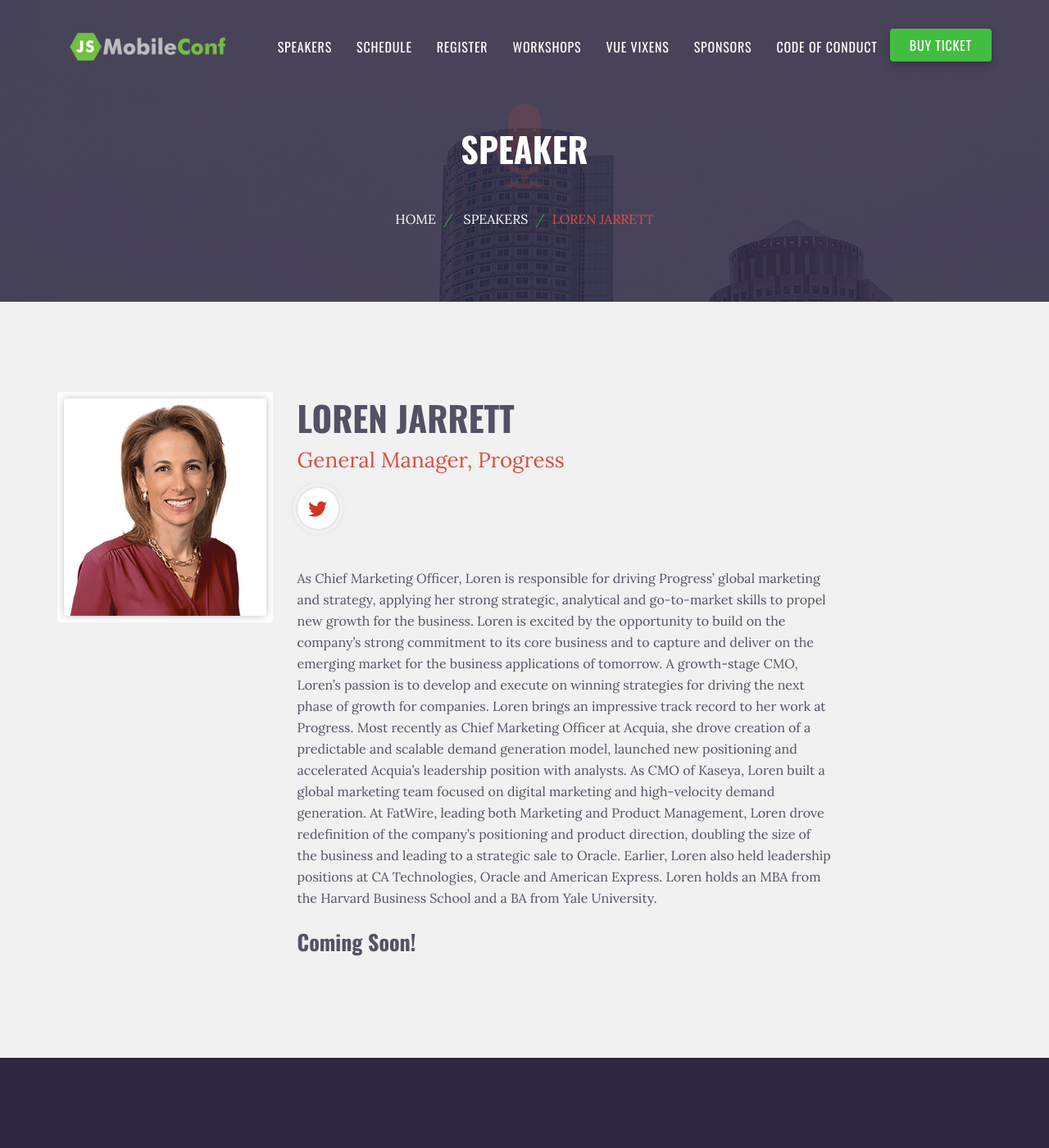
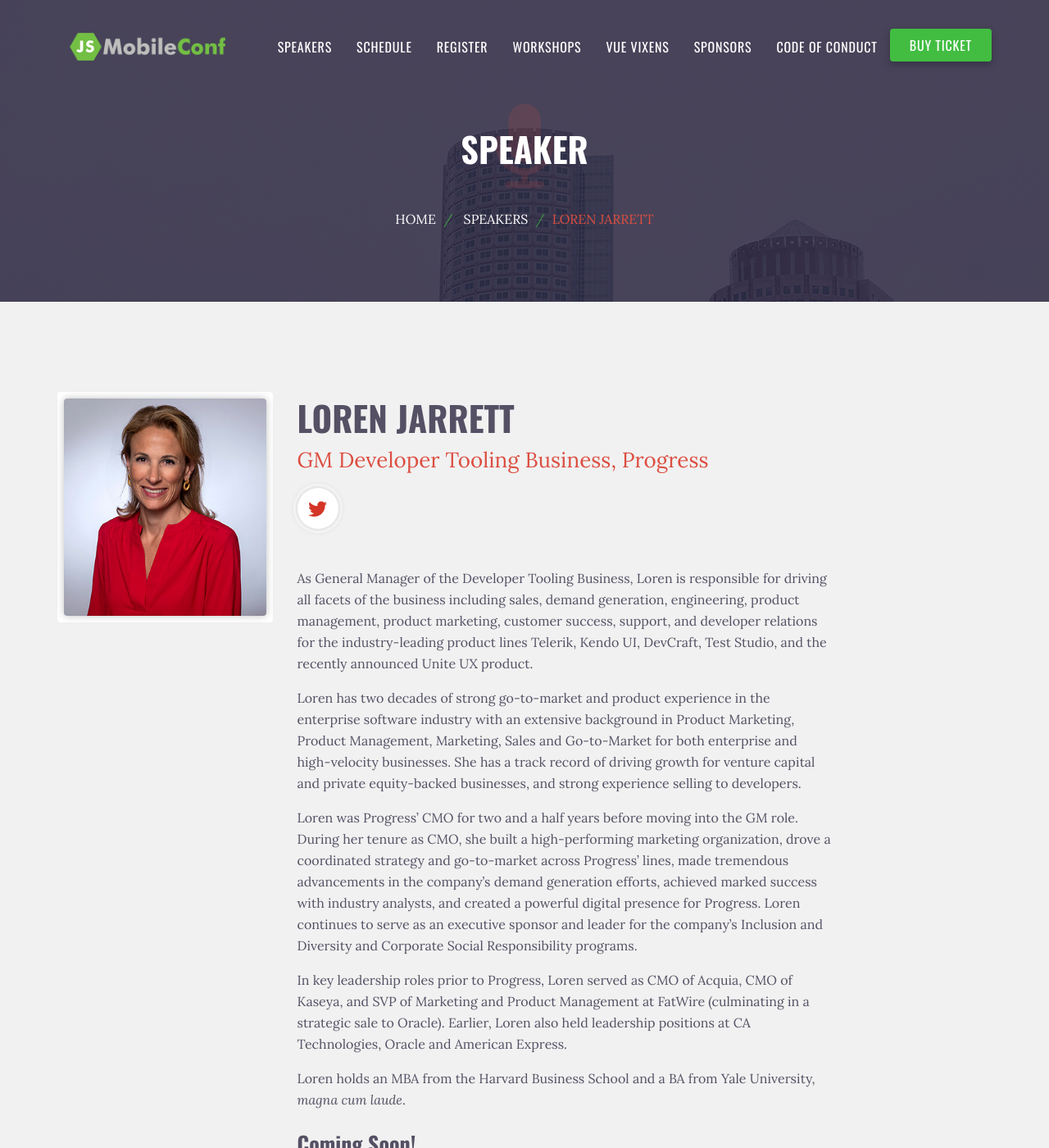
Before and after one commit to remotesynth/jsMobileConf, a Jekyll site: the page built from speakers/loren-jarrett.md, in a window 1280 px wide and 1400 px high. Shown: the whole window at 82% size. Built offline with Jekyll 4.4.1, drawn with Linux system fonts in a browser that asks for light colours.

Commit message:
loren updates

```diff
--- a/speakers/loren-jarrett.md
+++ b/speakers/loren-jarrett.md
@@ -2,11 +2,19 @@
 layout: speaker
 title: Loren Jarrett
 last-name: Jarrett
-jobtitle: 'General Manager, Progress'
+jobtitle: 'GM Developer Tooling Business, Progress'
 short-job-title: 'General Manager, Progress'
 photo: 'loren-jarrett.jpg'
 twitter: 'LorenJarrett'
 keynote: true
 ---
 
-As Chief Marketing Officer, Loren is responsible for driving Progress’ global marketing and strategy, applying her strong strategic, analytical and go-to-market skills to propel new growth for the business. Loren is excited by the opportunity to build on the company’s strong commitment to its core business and to capture and deliver on the emerging market for the business applications of tomorrow. A growth-stage CMO, Loren’s passion is to develop and execute on winning strategies for driving the next phase of growth for companies. Loren brings an impressive track record to her work at Progress. Most recently as Chief Marketing Officer at Acquia, she drove creation of a predictable and scalable demand generation model, launched new positioning and accelerated Acquia’s leadership position with analysts. As CMO of Kaseya, Loren built a global marketing team focused on digital marketing and high-velocity demand generation. At FatWire, leading both Marketing and Product Management, Loren drove redefinition of the company’s positioning and product direction, doubling the size of the business and leading to a strategic sale to Oracle. Earlier, Loren also held leadership positions at CA Technologies, Oracle and American Express. Loren holds an MBA from the Harvard Business School and a BA from Yale University.
+As General Manager of the Developer Tooling Business, Loren is responsible for driving all facets of the business including sales, demand generation, engineering, product management, product marketing, customer success, support, and developer relations for the industry-leading product lines Telerik, Kendo UI, DevCraft, Test Studio, and the recently announced Unite UX product.
+
+Loren has two decades of strong go-to-market and product experience in the enterprise software industry with an extensive background in Product Marketing, Product Management, Marketing, Sales and Go-to-Market for both enterprise and high-velocity businesses. She has a track record of driving growth for venture capital and private equity-backed businesses, and strong experience selling to developers.
+
+Loren was Progress’ CMO for two and a half years before moving into the GM role. During her tenure as CMO, she built a high-performing marketing organization, drove a coordinated strategy and go-to-market across Progress’ lines, made tremendous advancements in the company’s demand generation efforts, achieved marked success with industry analysts, and created a powerful digital presence for Progress. Loren continues to serve as an executive sponsor and leader for the company’s Inclusion and Diversity and Corporate Social Responsibility programs.
+
+In key leadership roles prior to Progress, Loren served as CMO of Acquia, CMO of Kaseya, and SVP of Marketing and Product Management at FatWire (culminating in a strategic sale to Oracle). Earlier, Loren also held leadership positions at CA Technologies, Oracle and American Express.
+
+Loren holds an MBA from the Harvard Business School and a BA from Yale University, _magna cum laude_.
```
Also changed, not shown: assets/img/speakers/loren-jarrett.jpg.
